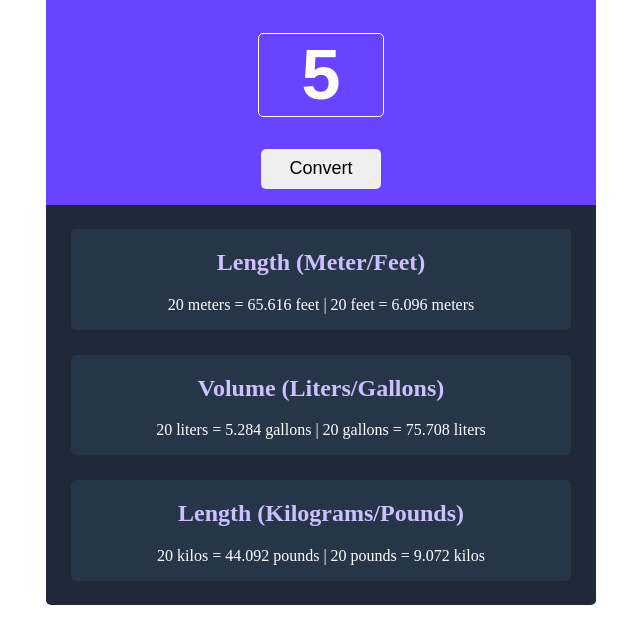
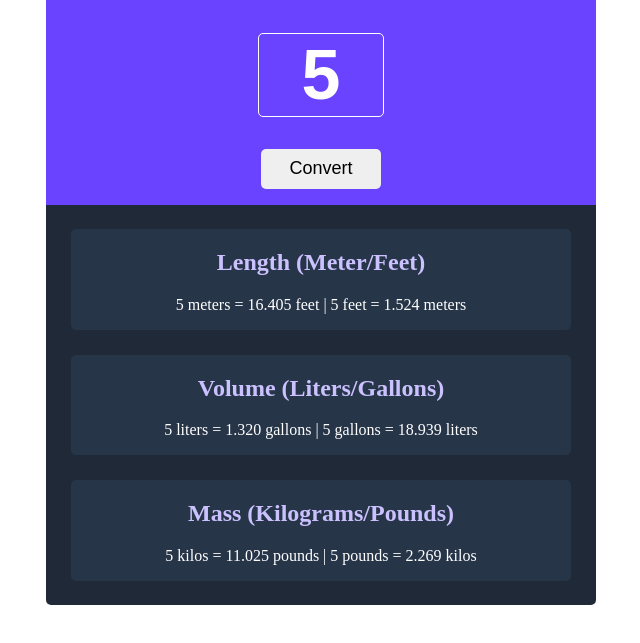
Before and after one commit to ItamarLu/Unit-Conversion, a plain HTML site: page index.html in a window 1280 px wide. Both pictures are taken after typing "5" into the empty fields and a click on the button "Convert". Shown: the part 103-746 px from the top of the page, without its empty margins (319-959 px from the left). Drawn offline with Linux system fonts and the light colour scheme.

Commit message:
Java Script done

```diff
--- a/index.html
+++ b/index.html
@@ -17,15 +17,15 @@
     <div id="second-part">
       <div class="measurement-boxes" id="length-box">
         <h2>Length (Meter/Feet)</h2>
-        <p>20 meters = 65.616 feet | 20 feet = 6.096 meters</p>
+        <p id="length-measurements"> 0 meters = 0 feet | 0 feet = 0 meters</p>
       </div>
       <div class="measurement-boxes" id="volume-box">
         <h2>Volume (Liters/Gallons)</h2>
-        <p>20 liters = 5.284 gallons | 20 gallons = 75.708 liters</p>
+        <p id="volume-measurements">0 liters = 0 gallons | 0 gallons = 0 liters</p>
       </div>
       <div class="measurement-boxes" id="mass-box">
-        <h2>Length (Kilograms/Pounds)</h2>
-        <p>20 kilos = 44.092 pounds | 20 pounds = 9.072 kilos</p>
+        <h2>Mass (Kilograms/Pounds)</h2>
+        <p id="mass-measurements">0 kilos = 0 pounds | 0 pounds = 0 kilos</p>
       </div>
     </div>
   </div>
--- a/index.js
+++ b/index.js
@@ -0,0 +1,14 @@
+const lengthMeasurement = document.getElementById("length-measurements")
+const volumeMeasurement = document.getElementById( "volume-measurements")
+const massMeasurement = document.getElementById("mass-measurements")
+const convertBtn = document.getElementById("convert-btn")
+const numberInput = document.getElementById("number-box")
+
+convertBtn.addEventListener("click", function() {
+  const number = numberInput.value
+  lengthMeasurement.textContent = `${number} meters = ${(number * 3.281).toFixed(3)} feet | ${number} feet = ${(number / 3.281).toFixed(3)} meters`
+
+  volumeMeasurement.textContent = `${number} liters = ${(number * 0.264).toFixed(3)} gallons | ${number} gallons = ${(number / 0.264).toFixed(3)} liters`
+
+  massMeasurement.textContent = `${number} kilos = ${(number * 2.205).toFixed(3)} pounds | ${number} pounds = ${(number / 2.204).toFixed(3)} kilos`
+})
```
